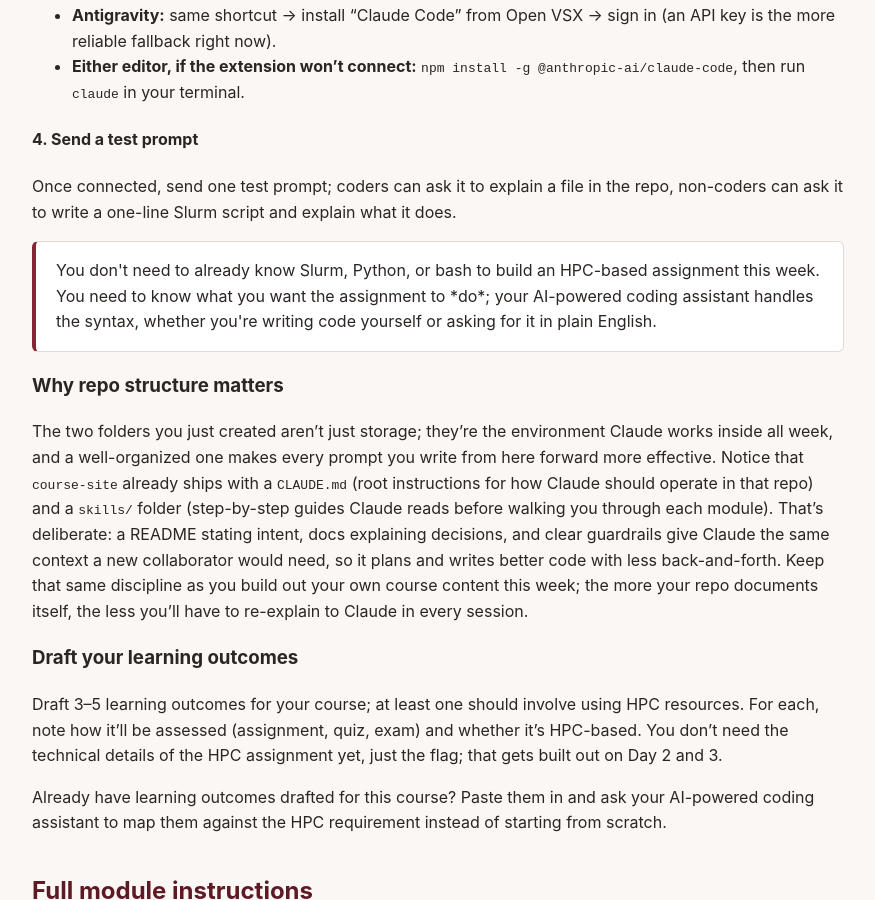
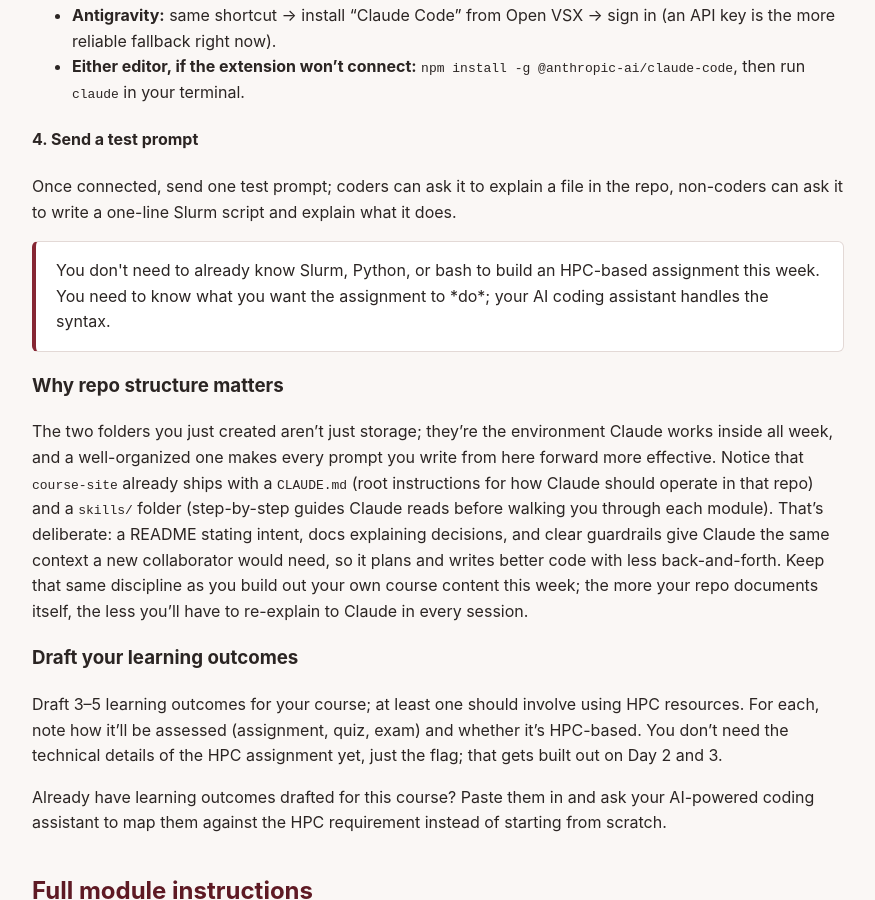
Before and after one commit to whitneynelson/nairr-teaching-innovation, a Jekyll site: the page built from day-1.md, in a window 1280 px wide and 900 px high, scrolled down 1504 px. Shown: the whole window, without its empty margins (202-1077 px from the left). Built offline with Jekyll 4.4.1, drawn with Linux system fonts in a browser that asks for light colours.

Commit message:
Simplify description of coding assistant
Removed mention of 'AI-powered coding assistant' for brevity.

```diff
--- a/day-1.md
+++ b/day-1.md
@@ -55,7 +55,7 @@ Once connected, send one test prompt; coders can ask it to explain a file in the
 
 <div class="card">
 
-You don't need to already know Slurm, Python, or bash to build an HPC-based assignment this week. You need to know what you want the assignment to *do*; your AI-powered coding assistant handles the syntax, whether you're writing code yourself or asking for it in plain English.
+You don't need to already know Slurm, Python, or bash to build an HPC-based assignment this week. You need to know what you want the assignment to *do*; your AI coding assistant handles the syntax.
 
 </div>
 
```
